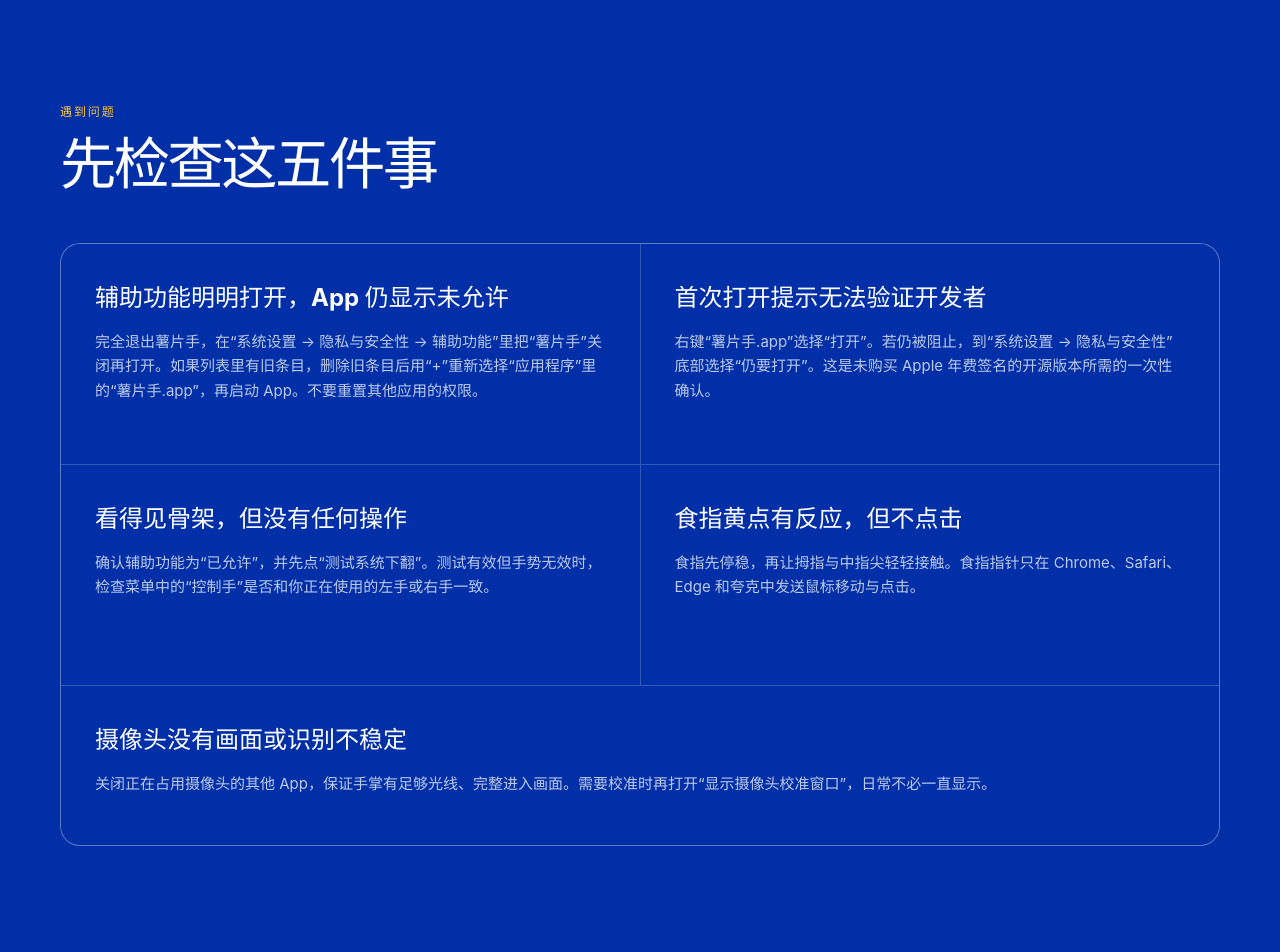
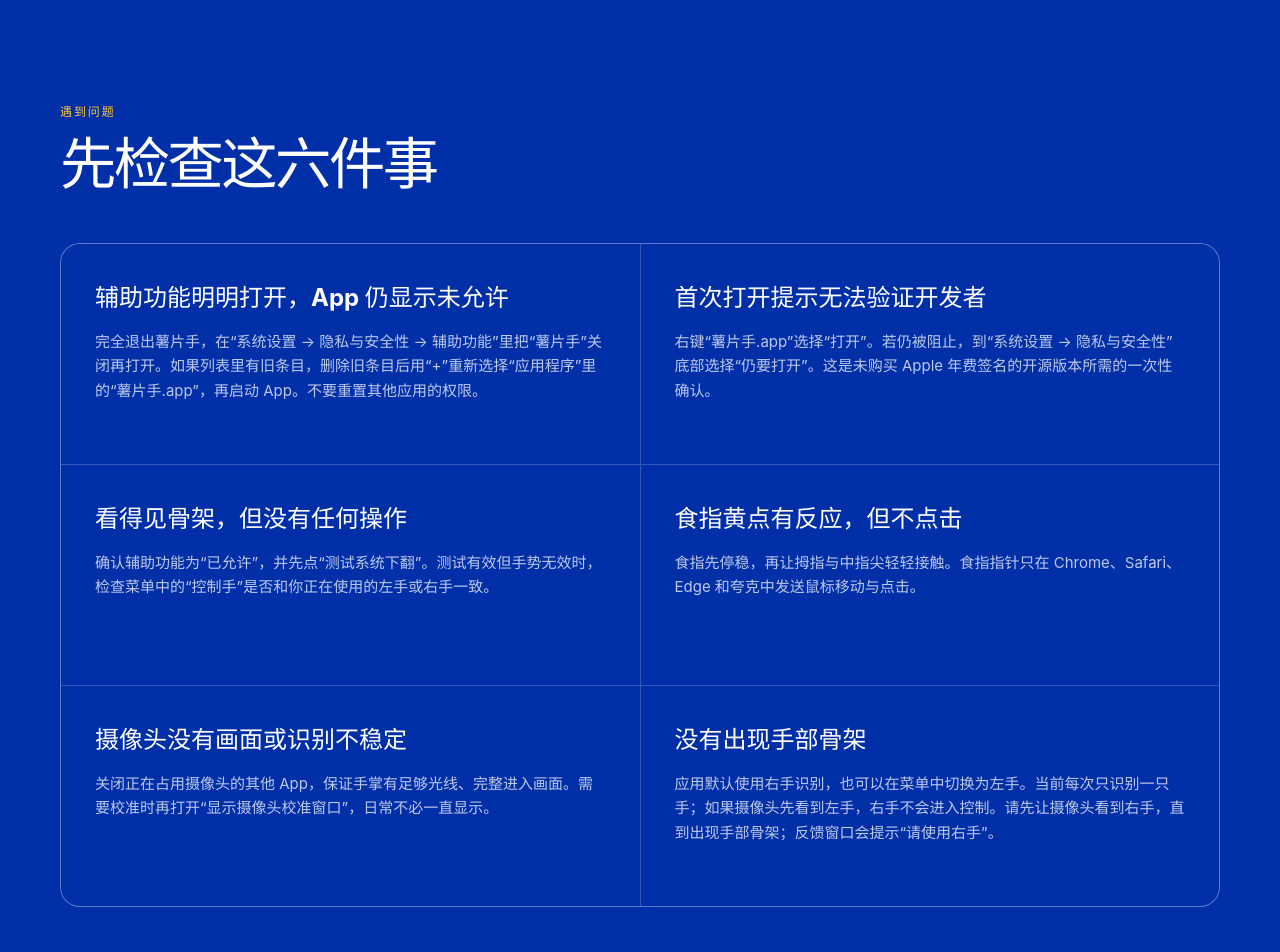
Before and after one commit to HuYee2025/chiphand-macos, a website built with Vite: page docs/user-guide/index.html in a window 1280 px wide. Shown: the part 4580-5532 px from the top of the page. Built offline with nearby package versions, Linux system fonts and the light colour scheme.

Commit message:
docs: explain selected hand recognition

```diff
--- a/docs/user-guide/index.html
+++ b/docs/user-guide/index.html
@@ -178,7 +178,7 @@
       <section class="section blue-section trouble-section" id="troubleshooting" aria-labelledby="trouble-title">
         <div class="section-heading light">
           <p class="eyebrow">遇到问题</p>
-          <h2 id="trouble-title">先检查这五件事</h2>
+          <h2 id="trouble-title">先检查这六件事</h2>
         </div>
         <div class="faq-grid">
           <article>
@@ -200,6 +200,10 @@
           <article>
             <h3>摄像头没有画面或识别不稳定</h3>
             <p>关闭正在占用摄像头的其他 App，保证手掌有足够光线、完整进入画面。需要校准时再打开“显示摄像头校准窗口”，日常不必一直显示。</p>
+          </article>
+          <article>
+            <h3>没有出现手部骨架</h3>
+            <p>应用默认使用右手识别，也可以在菜单中切换为左手。当前每次只识别一只手；如果摄像头先看到左手，右手不会进入控制。请先让摄像头看到右手，直到出现手部骨架；反馈窗口会提示“请使用右手”。</p>
           </article>
         </div>
       </section>
--- a/docs/user-guide/styles.css
+++ b/docs/user-guide/styles.css
@@ -538,11 +538,6 @@ h1 {
   background: var(--blue);
 }
 
-.trouble-section .faq-grid article:nth-child(5) {
-  grid-column: 1 / -1;
-  min-height: auto;
-}
-
 .privacy {
   display: grid;
   grid-template-columns: 0.9fr 1.1fr;
@@ -650,10 +645,6 @@ footer p {
     grid-template-columns: 1fr;
   }
 
-  .trouble-section .faq-grid article:nth-child(5) {
-    grid-column: auto;
-  }
-
   .feature-strip article {
     min-height: 110px;
     border-right: 0;
```
Also changed, not shown: docs/dev-log/current-handoff.md (+1 -0 lines).
